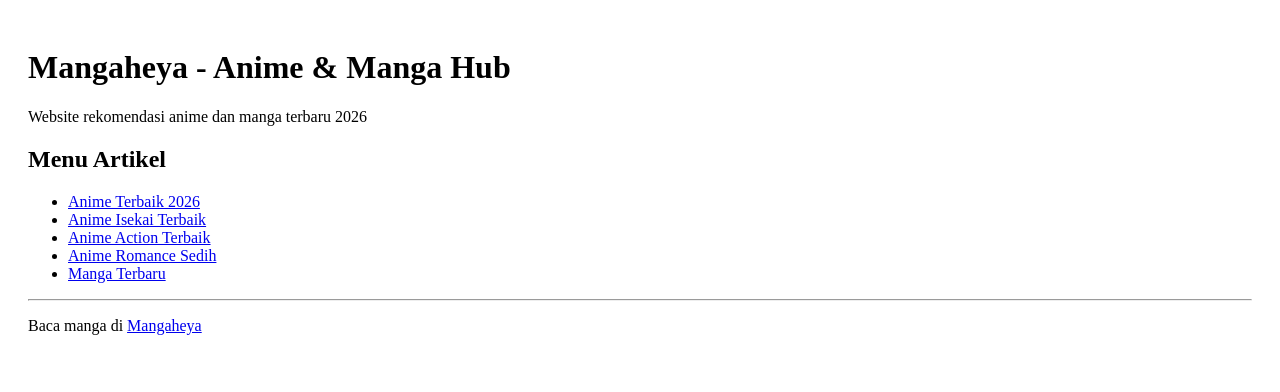
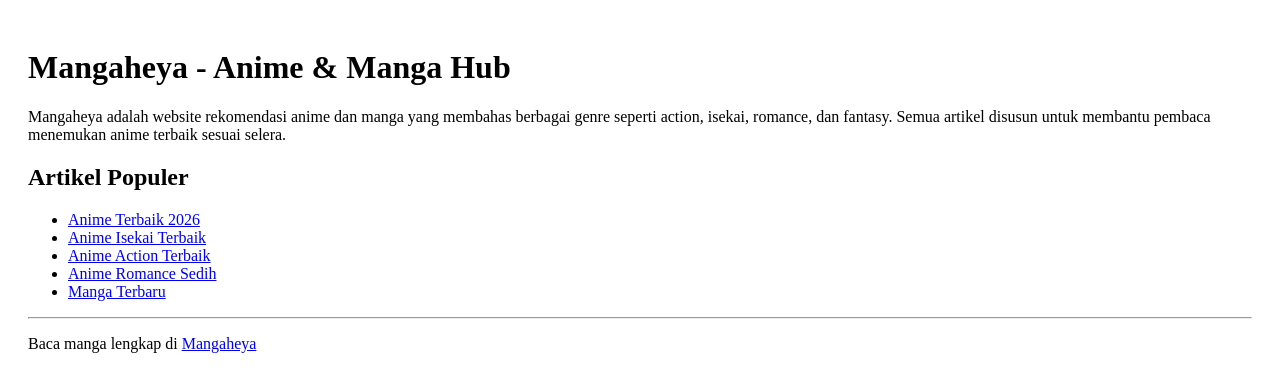
Before and after one commit to halotesting16/mangaheya, a Next.js app: page / in a window 1280 px wide. Shown: the top 392 px of the page. Built offline with nearby package versions, Linux system fonts and the light colour scheme.

Commit message:
Update index.js

```diff
--- a/pages/index.js
+++ b/pages/index.js
@@ -3,9 +3,14 @@
     <div style={{ padding: 20 }}>
       <h1>Mangaheya - Anime & Manga Hub</h1>
 
-      <p>Website rekomendasi anime dan manga terbaru 2026</p>
+      <p>
+        Mangaheya adalah website rekomendasi anime dan manga yang
+        membahas berbagai genre seperti action, isekai, romance, dan
+        fantasy. Semua artikel disusun untuk membantu pembaca menemukan
+        anime terbaik sesuai selera.
+      </p>
 
-      <h2>Menu Artikel</h2>
+      <h2>Artikel Populer</h2>
 
       <ul>
         <li><a href="/anime-terbaik-2026">Anime Terbaik 2026</a></li>
@@ -18,7 +23,7 @@
       <hr />
 
       <p>
-        Baca manga di{" "}
+        Baca manga lengkap di{" "}
         <a href="https://mangaheya.net" target="_blank">
           Mangaheya
         </a>
```
